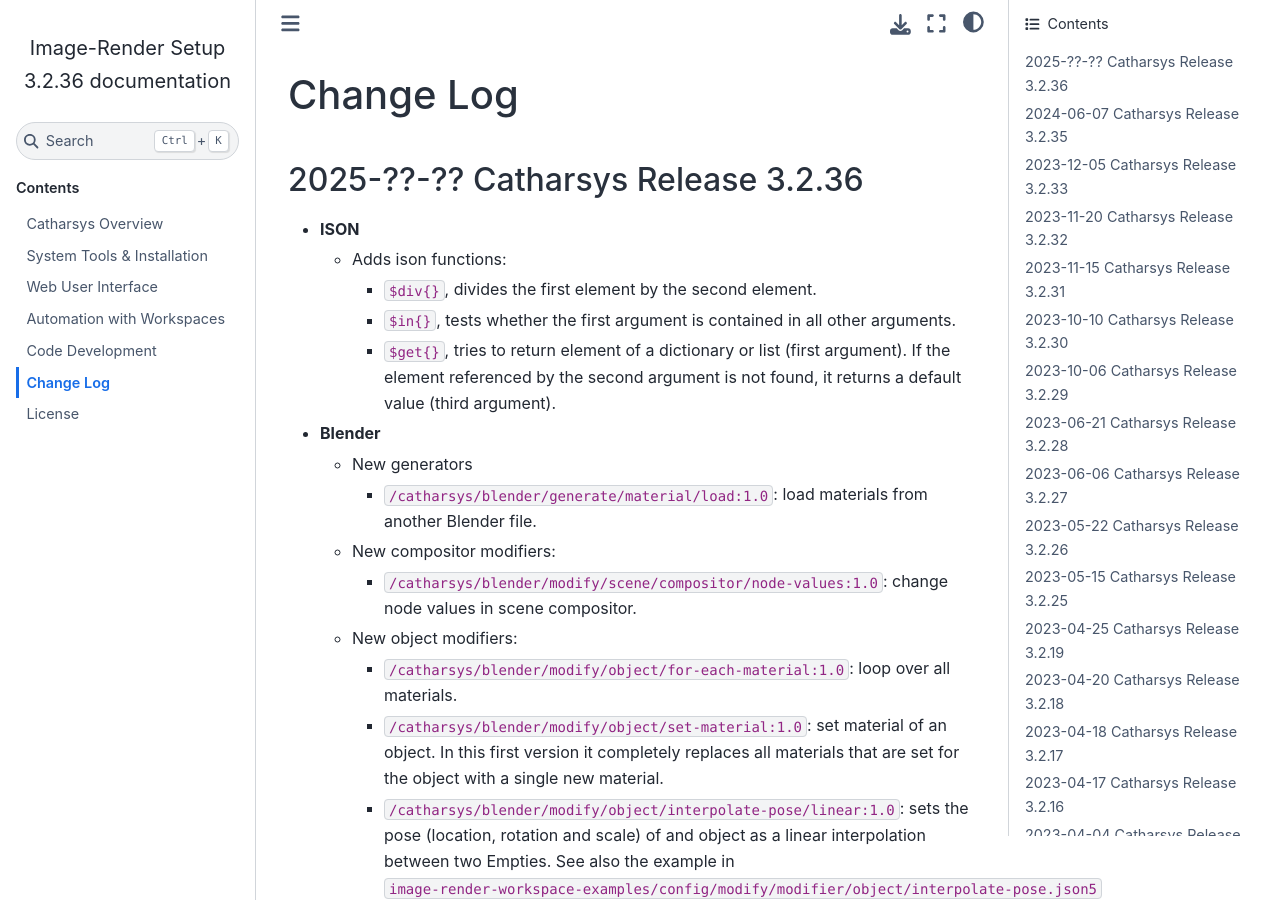
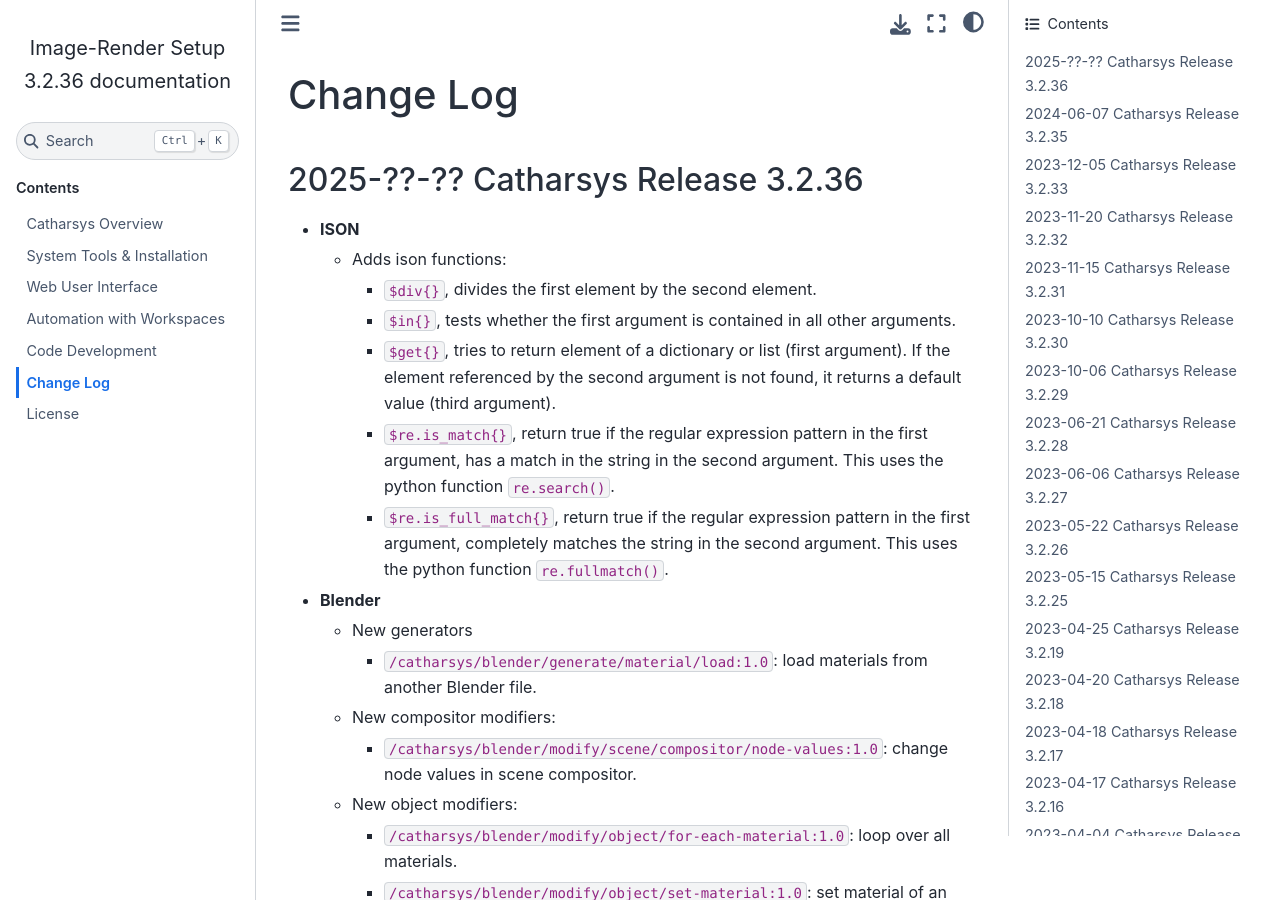
Before and after one commit to boschresearch/image-render-setup, a Sphinx documentation site: the page built from docs/source/change-log.md, in a window 1280 px wide and 900 px high. Built offline with Sphinx 7.4.7 and the Sphinx Book theme 1.1.4, drawn with Linux system fonts in a browser that asks for light colours; the version number is read from the project's files by our own code.

Commit message:
updates change log
Signed-off-by: cribeul <christian.perwass@de.bosch.com>

```diff
--- a/docs/source/change-log.md
+++ b/docs/source/change-log.md
@@ -7,6 +7,8 @@
     - `$div{}`, divides the first element by the second element.
     - `$in{}`, tests whether the first argument is contained in all other arguments.
     - `$get{}`, tries to return element of a dictionary or list (first argument). If the element referenced by the second argument is not found, it returns a default value (third argument).
+    - `$re.is_match{}`, return true if the regular expression pattern in the first argument, has a match in the string in the second argument. This uses the python function `re.search()`.
+    - `$re.is_full_match{}`, return true if the regular expression pattern in the first argument, completely matches the string in the second argument. This uses the python function `re.fullmatch()`.
 
 - **Blender**
   - New generators
```
